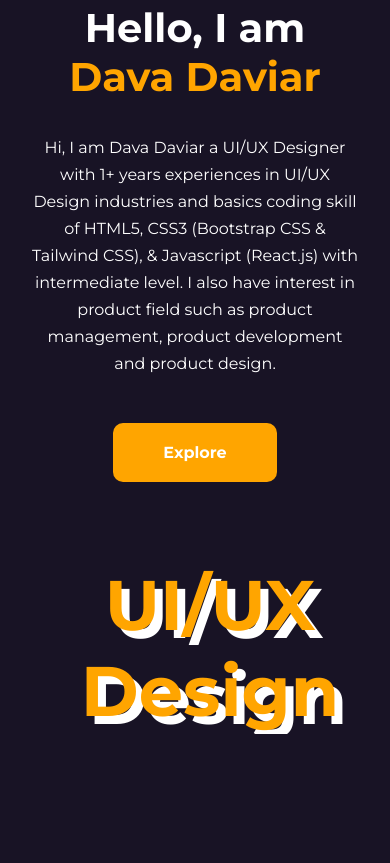
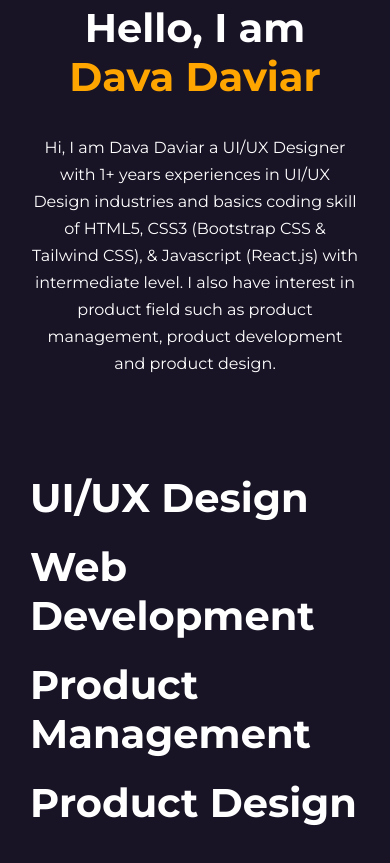
Before and after one commit to davadaviar/webprofile, a plain HTML site: page index.html in a window 390 px wide. Shown: the part 857-1720 px from the top of the page. Before the commit the page ends 1591 px from the top, so only its background shows below. Drawn offline with Linux system fonts and the light colour scheme.

Commit message:
Styling section skills highlight

```diff
--- a/assets/style.css
+++ b/assets/style.css
@@ -78,10 +78,6 @@ nav a:hover {
     margin-top: 30px;
 }
 
-.content {
-    position: relative;
-}
-
 .content h2 {
     font-size: 60px;
 }
@@ -94,25 +90,6 @@ nav a:hover {
     width: 80%;
 }
 
-.btn {
-    padding: 20px 60px;
-    position: absolute;
-    background-color: orange;
-    margin-top: 30px;
-    color: white;
-    text-decoration: none;
-    font-size: 18px;
-    font-weight: bold;
-    border-radius: 10px;
-}
-
-.btn:hover {
-    background-color: rgb(232, 152, 3);
-    box-shadow: 8px 8px 0 0 white;
-    transition: 0.3s;
-    border: 2px solid white;
-}
-
 .img-content img {
     width: 320px;
     border-radius: 15px;
@@ -120,20 +97,13 @@ nav a:hover {
     box-shadow: 20px 20px 0 orange;
 }
 
-#skill-highlight {
-    position: relative;
-}
-
-.big-header {
-    position: absolute;
-    margin-top: 150px;
-    font-size: 100px;
-    color: orange;
-    text-shadow: 8px 8px 0 white;
+#skills-highlight {
+    margin-top: 80px;
 }
 
 .big-header h1 {
-    margin: 0;
+    font-size: 80px;
+    margin: 20px auto;
 }
 
 @media screen and (max-width: 1000px) {
@@ -177,22 +147,8 @@ nav a:hover {
         color: orange;
     }
 
-    .btn {
-        padding: 20px 50px;
-        position: relative;
-        background-color: orange;
-        top: 50px;
-        color: white;
-        text-decoration: none;
-        font-size: 16px;
-        font-weight: bold;
-        border-radius: 10px;
-    }
-
-    .big-header {
-        position: absolute;
-        margin-top: 150px;
-        font-size: 60px;
-        text-align: center;
+    .big-header h1 {
+        font-size: 40px;
+        text-align: left;
     }
 }
--- a/index.html
+++ b/index.html
@@ -30,8 +30,6 @@
                 <section class="content">
                     <h2>Hello, I am <span>Dava Daviar</span></h2>
                     <p>Hi, I am Dava Daviar a UI/UX Designer with 1+ years experiences in UI/UX Design industries and basics coding skill of HTML5, CSS3 (Bootstrap CSS & Tailwind CSS), & Javascript (React.js) with intermediate level. I also have interest in product field such as product management, product development and product design.</p>
-
-                    <a href="#" class="btn">Explore</a>
                 </section>
                 <section class="img-content">
                     <figure>
@@ -43,6 +41,9 @@
             <article id="skills-highlight">
                 <section class="big-header">
                     <h1>UI/UX Design</h1>
+                    <h1>Web Development</h1>
+                    <h1>Product Management</h1>
+                    <h1>Product Design</h1>
                 </section>
             </article>
         </div>
```
